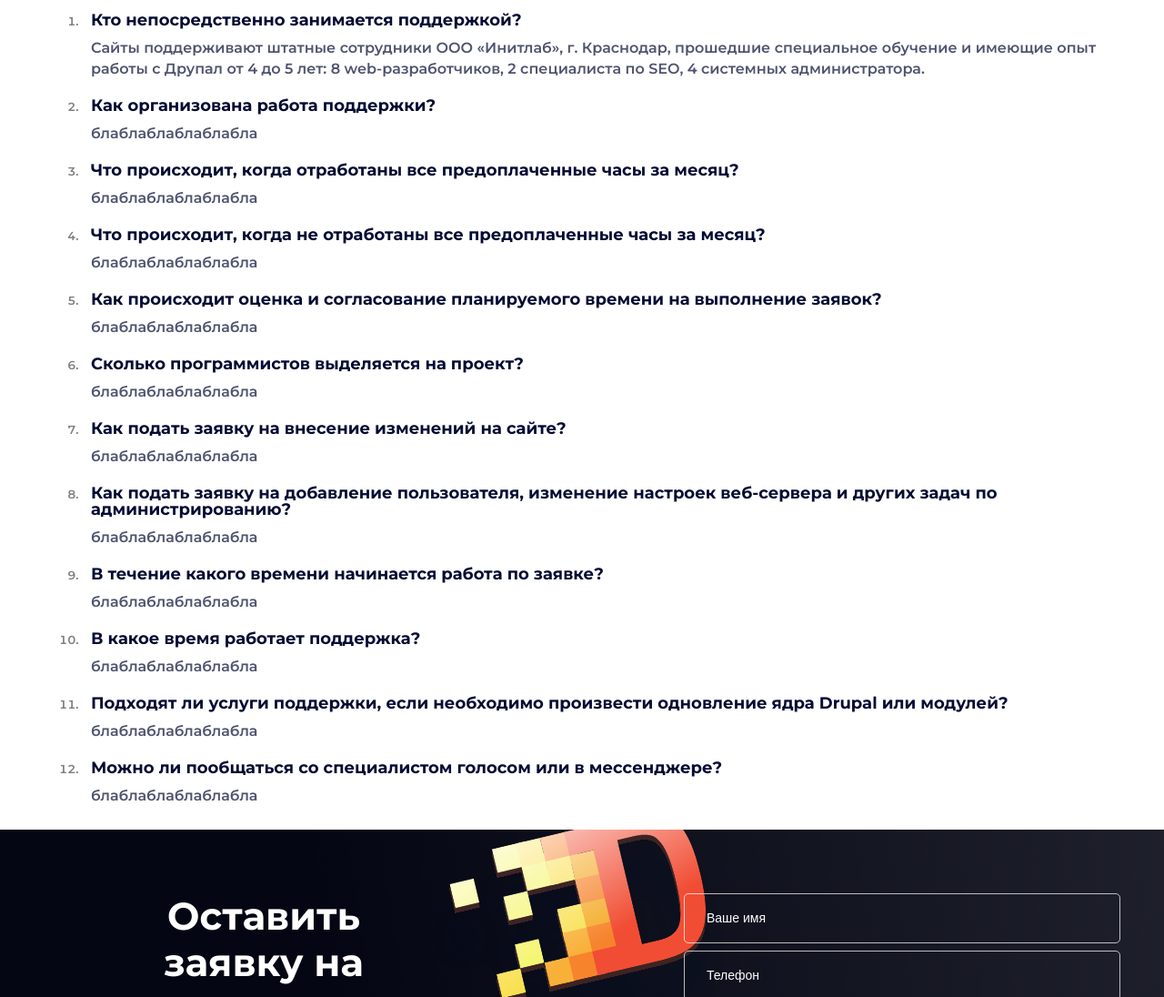
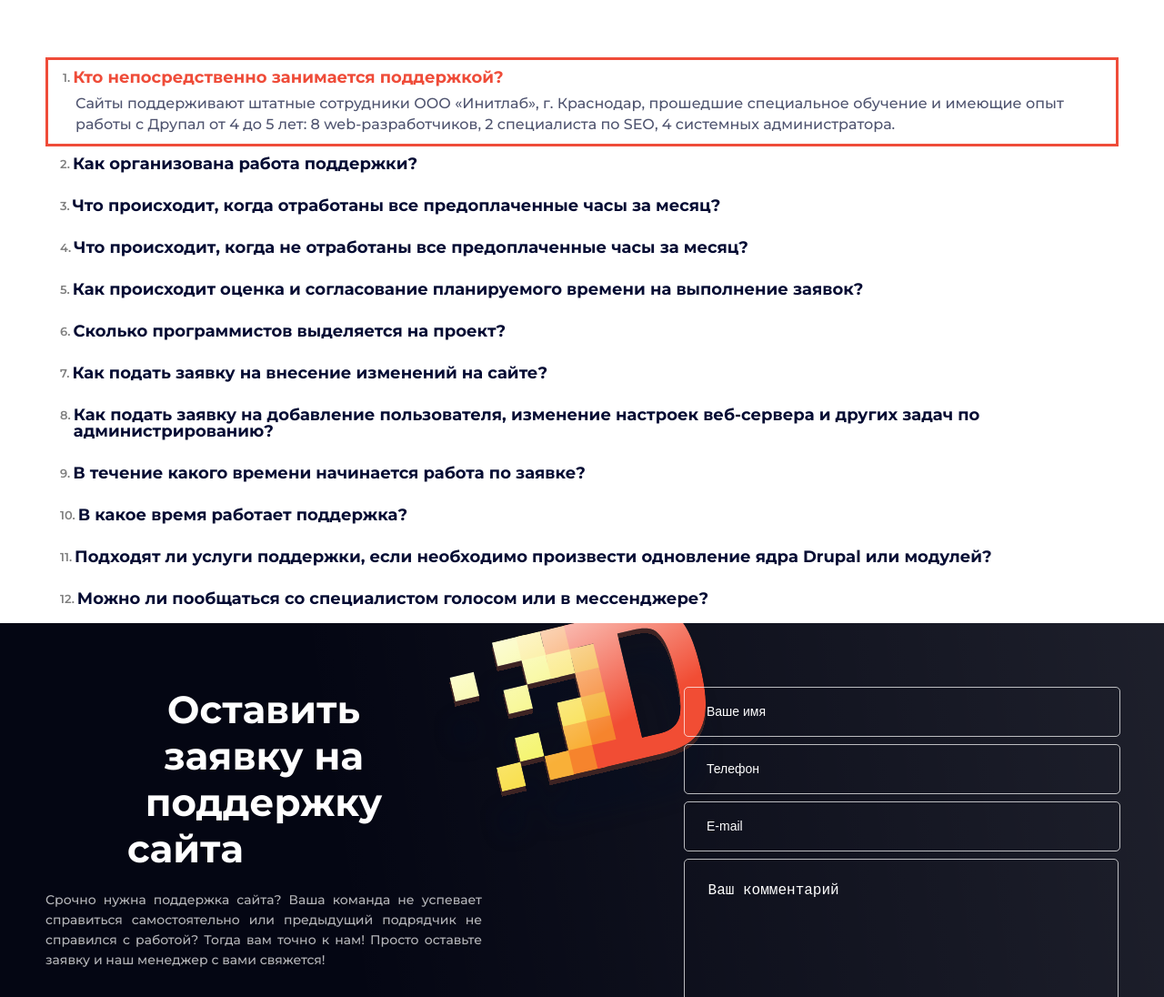
Before and after one commit to LittleApex/littleapex.github.io, a plain HTML site: page index.html in a window 1280 px wide. Shown: the part 7919-9015 px from the top of the page at 91% size. Drawn offline with nearby package versions, Linux system fonts and the light colour scheme.

Commit message:
accordion

```diff
--- a/index.html
+++ b/index.html
@@ -11,6 +11,12 @@
     <link href="https://fonts.googleapis.com/css2?family=Montserrat:wght@500;600;700&amp;family=Poppins:wght@400;500;600&amp;display=swap" rel="stylesheet">
 
     <link rel="stylesheet" href="style.css">
+
+    <script
+        src="https://code.jquery.com/jquery-3.6.2.js"
+        integrity="sha256-pkn2CUZmheSeyssYw3vMp1+xyub4m+e+QK4sQskvuo4="
+        crossorigin="anonymous"></script>
+    <script defer src="scripts/script.js"></script>
 </head>
 <body>
     <header>
@@ -754,14 +760,16 @@
 
     <!--FAQ -->
     <section class="FAQ">
-        <div class = "container">
+        <div class="container">
             <div class="FAQ_title">
                 FAQ
             </div>
-            <ol>
-                <div class="FAQ_content">
-                    <li>
+
+            <div class="FAQ_wrapper">
+
+                <div class="FAQ_item">
                     <div class="question">
+                        <span class="question_num">1.</span>
                         Кто непосредственно занимается поддержкой?
                     </div>
                     <div class="answer">
@@ -773,111 +781,157 @@
                         специалиста по SЕО, 4 системных
                         администратора.
                     </div>
-                    </li>
-                    <li>
+                </div>
+
+                <div class="FAQ_item">
                     <div class="question">
+                        <span class="question_num">2.</span>
                         Как организована работа поддержки?
                     </div>
                     <div class="answer">
-                            блаблаблаблаблабла
+                        Lorem ipsum dolor sit amet, consectetuer adipiscing elit.
+                        Aenean commodo ligula eget dolor. Aenean massa. Cum sociis
+                        natoque penatibus et magnis dis parturient montes, nascetur ridiculus mus.
                     </div>
-                    </li>
-                    <li>
+                </div>
+
+                <div class="FAQ_item">
                     <div class="question">
+                        <span class="question_num">3.</span>
                         Что происходит, когда отработаны
                         все предоплаченные часы за месяц?
                     </div>
                     <div class="answer">
-                            блаблаблаблаблабла
+                        Lorem ipsum dolor sit amet, consectetuer adipiscing elit.
+                        Aenean commodo ligula eget dolor. Aenean massa. Cum sociis
+                        natoque penatibus et magnis dis parturient montes, nascetur ridiculus mus.
                     </div>
-                    </li>
-                    <li>
+                </div>
+
+                <div class="FAQ_item">
                     <div class="question">
-                            Что происходит, когда
-                            не отработаны все предоплаченные
-                            часы за месяц?
+                        <span class="question_num">4.</span>
+                        Что происходит, когда не отработаны
+                        все предоплаченные часы за месяц?
                     </div>
                     <div class="answer">
-                            блаблаблаблаблабла
+                        Lorem ipsum dolor sit amet, consectetuer adipiscing elit.
+                        Aenean commodo ligula eget dolor. Aenean massa. Cum sociis
+                        natoque penatibus et magnis dis parturient montes, nascetur ridiculus mus.
                     </div>
-                    </li>
-                    <li>
+                </div>
+
+                <div class="FAQ_item">
                     <div class="question">
+                        <span class="question_num">5.</span>
                         Как происходит оценка и
                         согласование планируемого
                         времени на выполнение заявок?
                     </div>
                     <div class="answer">
-                            блаблаблаблаблабла
+                        Lorem ipsum dolor sit amet, consectetuer adipiscing elit.
+                        Aenean commodo ligula eget dolor. Aenean massa. Cum sociis
+                        natoque penatibus et magnis dis parturient montes, nascetur ridiculus mus.
                     </div>
-                    </li>
-                    <li>
+                </div>
+
+                <div class="FAQ_item">
                     <div class="question">
+                        <span class="question_num">6.</span>
                         Сколько программистов
                         выделяется на проект?
                     </div>
                     <div class="answer">
-                            блаблаблаблаблабла
+                        Lorem ipsum dolor sit amet, consectetuer adipiscing elit.
+                        Aenean commodo ligula eget dolor. Aenean massa. Cum sociis
+                        natoque penatibus et magnis dis parturient montes, nascetur ridiculus mus.
                     </div>
-                    </li>
-                    <li>
+
+                </div>
+
+                <div class="FAQ_item">
                     <div class="question">
+                        <span class="question_num">7.</span>
                         Как подать заявку на внесение
                         изменений на сайте?
                     </div>
                     <div class="answer">
-                            блаблаблаблаблабла
+                        Lorem ipsum dolor sit amet, consectetuer adipiscing elit.
+                        Aenean commodo ligula eget dolor. Aenean massa. Cum sociis
+                        natoque penatibus et magnis dis parturient montes, nascetur ridiculus mus.
                     </div>
-                    </li>
-                    <li>
+                </div>
+
+                <div class="FAQ_item">
                     <div class="question">
+                        <div class="question_num">8.</div>
+                        <div>
                             Как подать заявку на добавление пользователя,
                             изменение настроек веб-сервера
                             и других задач по администрированию?
                         </div>
+                    </div>
                     <div class="answer">
-                            блаблаблаблаблабла
+                        Lorem ipsum dolor sit amet, consectetuer adipiscing elit.
+                        Aenean commodo ligula eget dolor. Aenean massa. Cum sociis
+                        natoque penatibus et magnis dis parturient montes, nascetur ridiculus mus.
                     </div>
-                    </li>
-                    <li>
+                </div>
+
+                <div class="FAQ_item">
                     <div class="question">
+                        <span class="question_num">9.</span>
                         В течение какого времени начинается
                         работа по заявке?
                     </div>
                     <div class="answer">
-                            блаблаблаблаблабла
+                        Lorem ipsum dolor sit amet, consectetuer adipiscing elit.
+                        Aenean commodo ligula eget dolor. Aenean massa. Cum sociis
+                        natoque penatibus et magnis dis parturient montes, nascetur ridiculus mus.
                     </div>
-                    </li>
-                    <li>
+                </div>
+
+                <div class="FAQ_item">
                     <div class="question">
+                        <span class="question_num">10.</span>
                         В какое время работает поддержка?
                     </div>
                     <div class="answer">
-                            блаблаблаблаблабла
+                        Lorem ipsum dolor sit amet, consectetuer adipiscing elit.
+                        Aenean commodo ligula eget dolor. Aenean massa. Cum sociis
+                        natoque penatibus et magnis dis parturient montes, nascetur ridiculus mus.
                     </div>
-                    </li>
-                    <li>
+                </div>
+
+                <div class="FAQ_item">
                     <div class="question">
+                        <span class="question_num">11.</span>
                         Подходят ли услуги поддержки,
                         если необходимо произвести одновление ядра
                         Drupal или модулей?
                     </div>
                     <div class="answer">
-                            блаблаблаблаблабла
+                        Lorem ipsum dolor sit amet, consectetuer adipiscing elit.
+                        Aenean commodo ligula eget dolor. Aenean massa. Cum sociis
+                        natoque penatibus et magnis dis parturient montes, nascetur ridiculus mus.
                     </div>
-                    </li>
-                    <li>
+                </div>
+
+                <div class="FAQ_item">
                     <div class="question">
+                        <span class="question_num">12.</span>
                         Можно ли пообщаться со
                         специалистом голосом
                         или в мессенджере?
                     </div>
                     <div class="answer">
-                            блаблаблаблаблабла
+                        Lorem ipsum dolor sit amet, consectetuer adipiscing elit.
+                        Aenean commodo ligula eget dolor. Aenean massa. Cum sociis
+                        natoque penatibus et magnis dis parturient montes, nascetur ridiculus mus.
                     </div>
-                    </li>
                 </div>
-            </ol>
+
+            </div>
         </div>
     </section>
 
--- /dev/null
+++ b/scripts/script.js
@@ -0,0 +1,13 @@
+$(document).ready(() => {
+
+  // accordion
+  $('.FAQ_wrapper .FAQ_item:first').addClass('active');
+  $('.FAQ_wrapper .answer:not(:first)').hide();
+  $('.FAQ_wrapper .question').click(function() {
+      $(this).parent().toggleClass('active');
+      $(this).next('.answer').slideToggle('slow');
+      $(this).parent().siblings().children('.answer:visible').slideUp('slow');
+      $(this).parent().siblings().removeClass('active');
+  });
+
+});
--- a/style.css
+++ b/style.css
@@ -929,41 +929,54 @@ header {
 }
 
 /*----FAQ----*/
+
 .FAQ .FAQ_title {
     text-align: center;
     font-weight: 700;
     font-size: 20px;
     line-height: 25px;
-}
-
-.FAQ li {
+    margin-bottom: 76px;
+}
+
+.FAQ .FAQ_wrapper .FAQ_item {
+    padding: 10px 16px;
+}
+
+.FAQ .FAQ_wrapper .FAQ_item .question {
+    display: flex;
+    flex-flow: row nowrap;
+    align-items: flex-start;
+    color: #050C33;
+    font-weight: 700;
+    font-size: 18px;
+    line-height: 18px;
+    margin-bottom: 8px;
+}
+
+.FAQ .FAQ_wrapper .FAQ_item .question .question_num {
     color: gray;
     font-weight: 600;
     font-size: 13px;
     line-height: 13px;
-}
-
-.FAQ .FAQ_content {
-    display: flex;
-    flex-direction: column;
-}
-
-.FAQ li {
-    padding: 10px;
-}
-.FAQ .question {
-    color: #050C33;
-    font-weight: 700;
-    font-size: 18px;
-    line-height: 18px;
-}
-
-.FAQ .answer {
-    padding-top: 10px;
+    margin-top: 3px;
+    margin-right: 3px;
+}
+
+.FAQ .FAQ_wrapper .FAQ_item .answer {
+    margin-left: 14px;
     color: #050C33;
     font-size: 16px;
     line-height: 23px;
     opacity: 0.7;
+}
+
+.FAQ .FAQ_wrapper .active {
+    box-sizing: border-box;
+    border: 3px solid #ef4c39;
+}
+
+.FAQ .FAQ_wrapper .active .question{
+    color: #ef4c39;
 }
 
 
```
Lines whose indentation alone changed are shown as unchanged.
